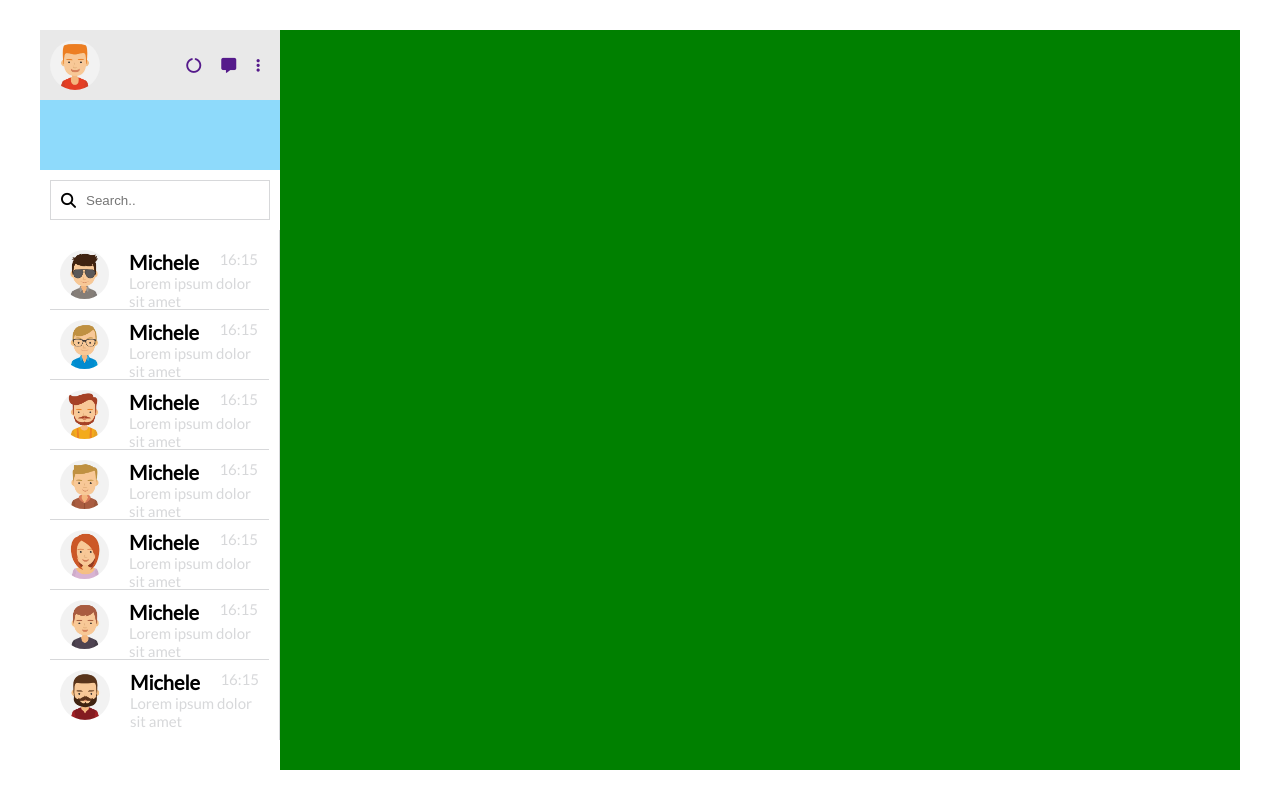
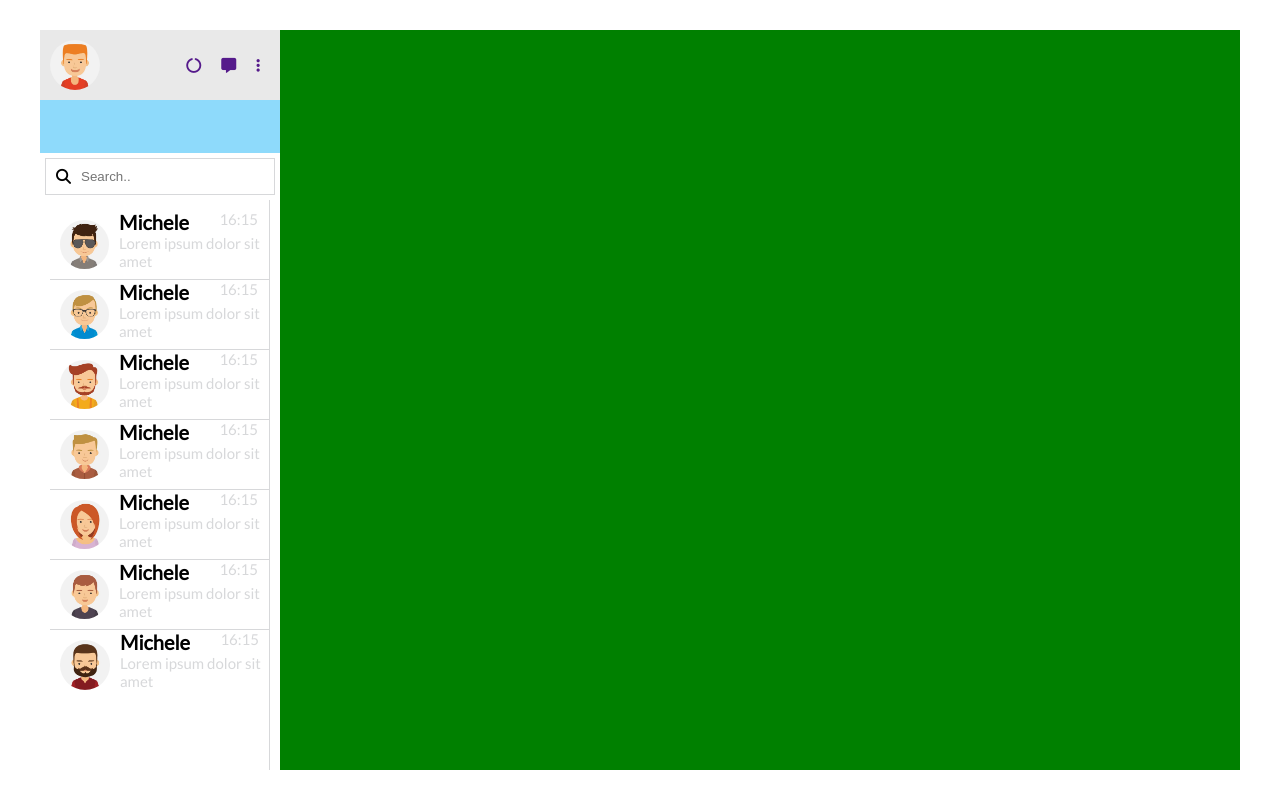
Before and after one commit to giorgettaR/html-css-boolzapp, a plain HTML site: page index.html in a window 1280 px wide. Drawn offline with Linux system fonts and the light colour scheme.

Commit message:
FIX: Css - sidebar chats style

```diff
--- a/style.css
+++ b/style.css
@@ -100,7 +100,7 @@
             gap: 10px;
             align-items: center;
             border: solid 1px rgba(215,216,218,255);
-            margin: 10px;
+            margin: 5px;
         }
 
         .col.sidebar .search-bar .search {
@@ -111,6 +111,8 @@
             display: flex;
             flex-direction: column;
             overflow: auto;
+            margin-right: 10px;
+            height: 100%;
         }
 
         .col.sidebar .chats .chat-old {
@@ -128,7 +130,7 @@
             width: calc(100% - 70px);
             height: 100%;
             position: relative;
-            padding: 10px;
+
         }
 
         .col.sidebar .chats .chat-old .info .contact {
@@ -139,7 +141,7 @@
         .col.sidebar .chats .chat-old .info .time {
             color: rgba(215,216,218,255);
             position: absolute;
-            top: 10px;
+            top: 0px;
             right: 10px;
         }
 
@@ -176,7 +178,8 @@
                 width: 20%;
             }
             .col.sidebar .chats {
-                padding: 10px;
+                padding: 10px 0;
+                padding-left: 10px;
                 border-right: solid 1px rgba(215,216,218,255);
             }
             .col.sidebar .head .nav,
```
